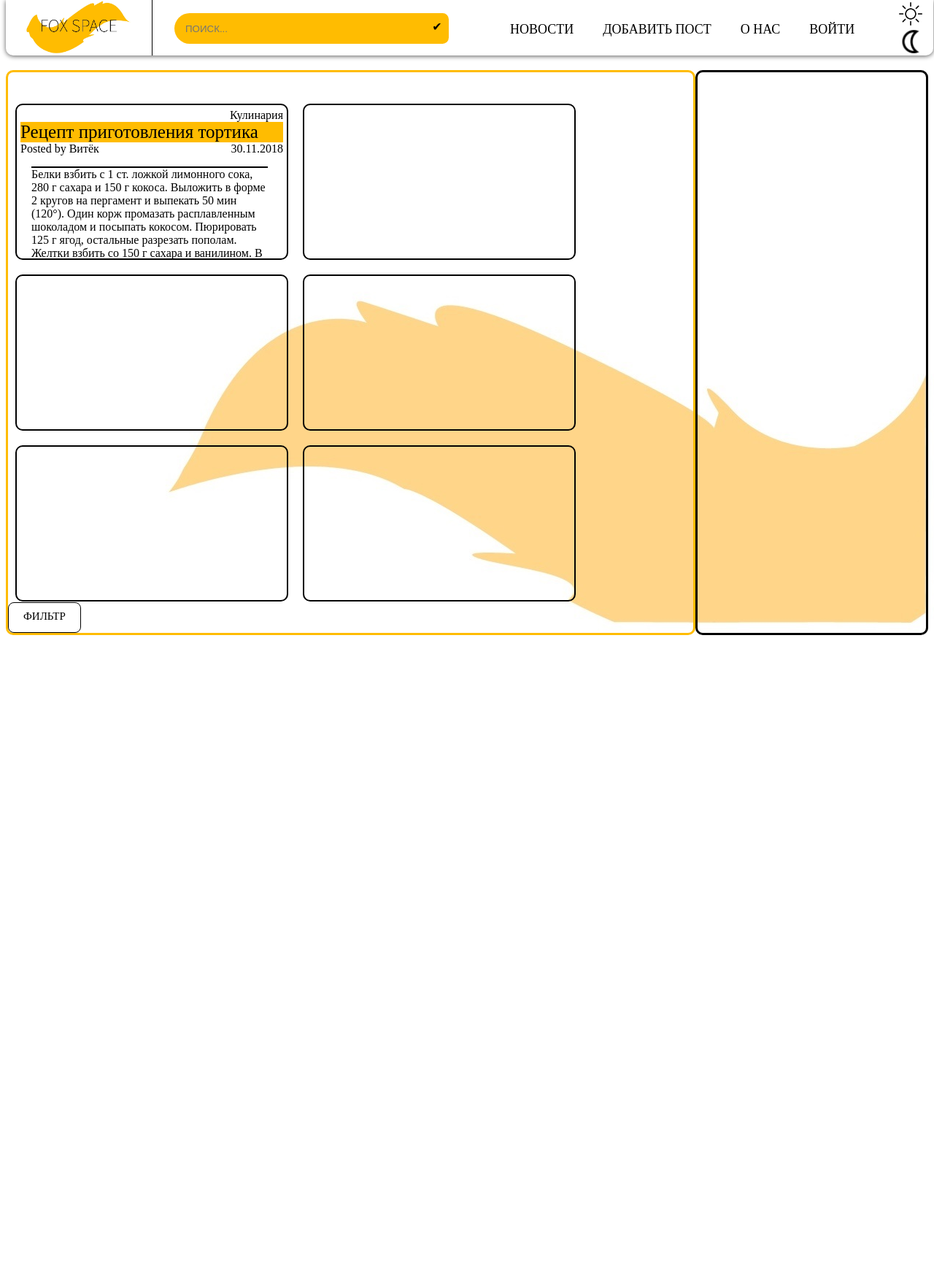
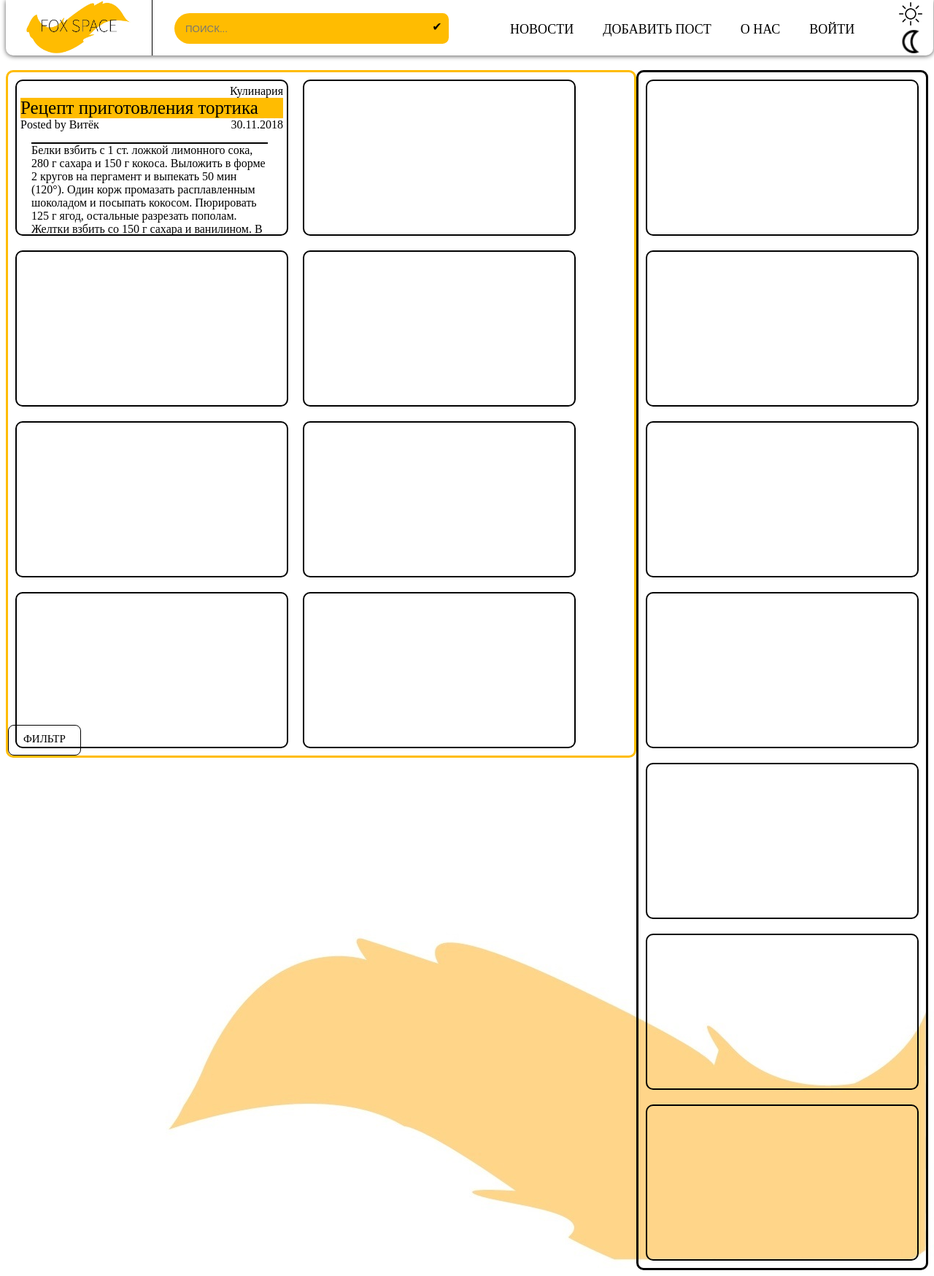
Before and after one commit to Shumaher18/siteblock, a PHP site: page /index.html in a window 1280 px wide. Shown: the whole page at 73% size. Before the commit the page ends 870 px from the top, so only its background shows below. Run offline with PHP 8.4, Linux system fonts and the light colour scheme.

Commit message:
Add files via upload

```diff
--- a/css/main.css
+++ b/css/main.css
@@ -10,13 +10,14 @@
 	display: flex;
 	display: -webkit-flex;
 	height:99%;
-	justify-content: baseline;
+	/* justify-content: baseline; */
   padding-top: 1%
 }
 
 .main_content_block{
 
   display: table;
+  overflow-y: scroll;
 }
 
 /*main-content*/
@@ -27,7 +28,6 @@
   height: inherit;
   display: flex;
   display: -webkit-flex;
-  align-items: center;
   border-radius: 10px;
   position: relative;
   z-index: 1;
@@ -35,16 +35,16 @@
 
 /*feed-content*/
 .sideblock{
-  display: flex;
-  display: -webkit-flex;
+  display: table;
+  /* display: flex;
+  display: -webkit-flex; */
   border: 3px solid black;
-  width:25%;
-  height:95%;
-  align-items: center;
-  height: inherit;
+  width:380px;
+  height: 500px;
   border-radius: 10px;
   position: relative;
   z-index: 1;
+  overflow-y: scroll;
 }
 
 body{
@@ -201,3 +201,12 @@ body{
     cursor: pointer;
     display: none;
 }
+
+@media screen and (max-width: 720px) {
+  .sideblock
+  {
+
+  }
+
+
+}
--- a/index.html
+++ b/index.html
@@ -130,6 +130,9 @@
 			<div class="posts"></div>
 			<div class="posts"></div>
 			<div class="posts"></div>
+			<div class="posts"></div>
+			<div class="posts"></div>
+
 
 		</div>
 		<div id="divfilterbutton">
@@ -155,6 +158,13 @@
 
 
 	<div class="sideblock">
+		<div class="posts"></div>
+		<div class="posts"></div>
+		<div class="posts"></div>
+		<div class="posts"></div>
+		<div class="posts"></div>
+		<div class="posts"></div>
+		<div class="posts"></div>
 	</div>
 	</div>
 </div>
```
